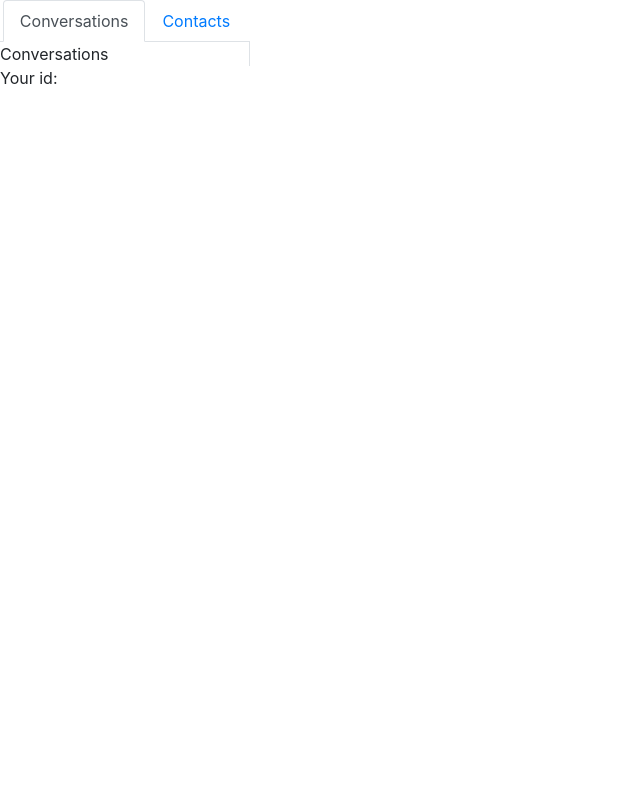
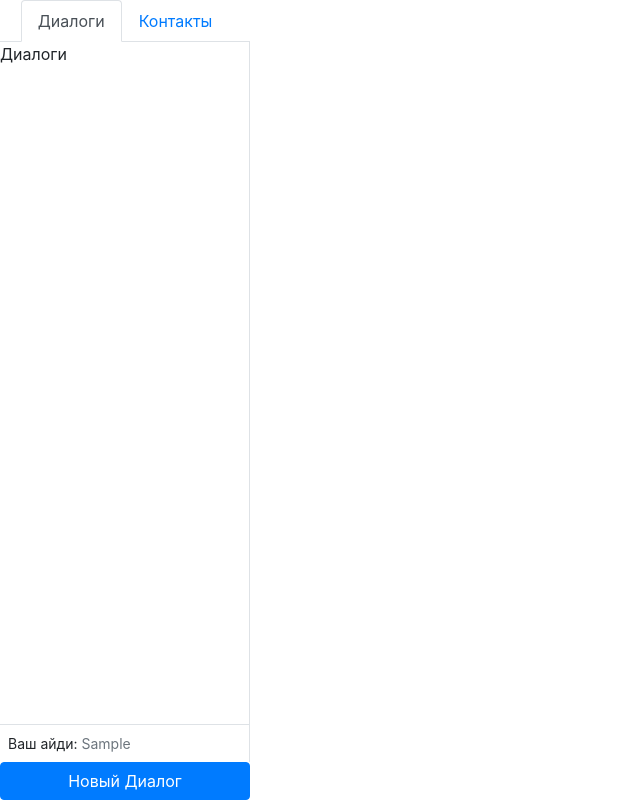
Before and after one commit to midorun/react-online-chat-app, a React (Create React App) app in the folder client/: page / in a window 1280 px wide. Both pictures are taken after typing "Sample" into the empty fields and a click on the button "Войти". Shown: the whole page, without its empty margins (0-640 px from the left). Built offline with nearby package versions, Linux system fonts and the light colour scheme.

Commit message:
feat: finish <SideBar>, add <NewContactsModal>

```diff
--- a/client/package.json
+++ b/client/package.json
@@ -11,6 +11,7 @@
     "react-bootstrap": "^1.5.2",
     "react-dom": "^17.0.2",
     "react-scripts": "4.0.3",
+    "styled-components": "^5.2.3",
     "uuid": "^8.3.2",
     "web-vitals": "^1.1.1"
   },
--- a/client/src/App.js
+++ b/client/src/App.js
@@ -13,7 +13,7 @@ function App() {
 
   return (
     <>
-      {id ? <DashBoard /> : <Login onSubmit={setid} />}
+      {id ? <DashBoard id={id} /> : <Login onSubmit={setid} />}
     </>
   );
 }
--- a/client/src/Contacts.js
+++ b/client/src/Contacts.js
@@ -3,7 +3,7 @@ import React from 'react'
 const Contacts = () => {
   return (
     <div>
-      Contacts
+      Контакты
     </div>
   )
 }
--- a/client/src/Conversations.js
+++ b/client/src/Conversations.js
@@ -3,7 +3,7 @@ import React from 'react'
 const Conversations = () => {
   return (
     <div>
-      Conversations
+      Диалоги
     </div>
   )
 }
--- a/client/src/DashBoard.js
+++ b/client/src/DashBoard.js
@@ -1,10 +1,10 @@
 import React from 'react'
 import SideBar from './SideBar'
 
-const DashBoard = () => {
+const DashBoard = ({ id }) => {
   return (
-    <div className="d-flex" styles={{ height: '100vh' }}>
-      <SideBar />
+    <div className="d-flex" style={{ height: "100vh" }}>
+      <SideBar id={id} />
     </div>
   )
 }
--- /dev/null
+++ b/client/src/NewContactsModal.js
@@ -0,0 +1,38 @@
+import React, { useRef } from 'react'
+import { Modal, Form, Button } from 'react-bootstrap'
+
+const NewContactsModal = ({ closeModal }) => {
+  const idRef = useRef()
+  const nameRef = useRef()
+
+  const handleFormSubmit = (e) => {
+    e.preventDefault()
+    console.log('add contact')
+    closeModal()
+  }
+
+  return (
+    <>
+      <Modal.Header closeButton>
+        <Modal.Title>
+          Добавить контакт
+        </Modal.Title>
+      </Modal.Header>
+      <Modal.Body>
+        <Form onSubmit={handleFormSubmit} className="d-flex flex-column">
+          <Form.Group>
+            <Form.Label>Айди</Form.Label>
+            <Form.Control type="text" ref={idRef}></Form.Control>
+          </Form.Group>
+          <Form.Group>
+            <Form.Label>Имя</Form.Label>
+            <Form.Control type="text" ref={nameRef}></Form.Control>
+          </Form.Group>
+          <Button type="submit" className="justify-content-center" >Добавить</Button>
+        </Form>
+      </Modal.Body>
+    </>
+  )
+}
+
+export default NewContactsModal
--- /dev/null
+++ b/client/src/NewConversationModal.js
@@ -0,0 +1,14 @@
+import React from 'react'
+import { Modal } from 'react-bootstrap'
+
+const NewConversationModal = () => {
+  return (
+    <>
+      <Modal.Header>
+
+      </Modal.Header>
+    </>
+  )
+}
+
+export default NewConversationModal
--- a/client/src/SideBar.js
+++ b/client/src/SideBar.js
@@ -1,30 +1,57 @@
-import React from 'react'
-import { Nav, Tab } from 'react-bootstrap'
+import React, { useState } from 'react'
+import { Button, Modal, Nav, Tab } from 'react-bootstrap'
 import Conversations from './Conversations'
 import Contacts from './Contacts'
+import NewConversationModal from './NewConversationModal'
+import NewContactsModal from './NewContactsModal'
 
-const SideBar = () => {
+const CONVERSATIONS_KEY = 'Диалоги'
+const CONTACTS_KEY = 'Контакты'
+
+const SideBar = ({ id }) => {
+  const [activeKey, setActiveKey] = useState(CONVERSATIONS_KEY)
+  const [modalShow, setModalShow] = useState(false)
+
+
+  const closeModal = (params) => {
+    setModalShow(false)
+  }
+
+  const conversationOpen = activeKey === CONVERSATIONS_KEY
+
   return (
     <div className="d-flex flex-column" style={{ width: '250px' }} >
-      <Tab.Container defaultActiveKey="conversations" >
+      <Tab.Container activeKey={activeKey} onSelect={setActiveKey} >
         <Nav variant='tabs' className='justify-content-center' >
           <Nav.Item >
-            <Nav.Link eventKey="conversations">Conversations</Nav.Link>
+            <Nav.Link eventKey={CONVERSATIONS_KEY}>Диалоги</Nav.Link>
           </Nav.Item>
           <Nav.Item>
-            <Nav.Link eventKey="contacts">Contacts</Nav.Link>
+            <Nav.Link eventKey={CONTACTS_KEY}>Контакты</Nav.Link>
           </Nav.Item>
         </Nav>
         <Tab.Content className="border-right overflow-auto flex-grow-1">
-          <Tab.Pane eventKey="conversations">
+          <Tab.Pane eventKey={CONVERSATIONS_KEY}>
             <Conversations />
           </Tab.Pane>
-          <Tab.Pane eventKey="contacts">
+          <Tab.Pane eventKey={CONTACTS_KEY}>
             <Contacts />
           </Tab.Pane>
         </Tab.Content>
-        Your id:
+        <div className="p-2 border-top border-right small">
+          Ваш айди: <span className="text-muted">{id}</span>
+        </div>
+        <Button onClick={() => setModalShow(true)}>
+          Новый {conversationOpen ? 'Диалог' : 'Контакт'}
+        </Button>
       </Tab.Container>
+
+      <Modal show={modalShow} onHide={closeModal}>
+        {conversationOpen ?
+          <NewConversationModal closeModal={closeModal} /> :
+          <NewContactsModal closeModal={closeModal} />
+        }
+      </Modal>
     </div>
   )
 }
--- a/client/src/hooks/useLocalStorage.js
+++ b/client/src/hooks/useLocalStorage.js
@@ -1,4 +1,4 @@
-import React, { useState, useEffect } from 'react'
+import { useState, useEffect } from 'react'
 
 const _prefix = 'online-chat-app-';
 
```
Also changed, not shown: 1 other file (tests, documents, lock files or other folders).
